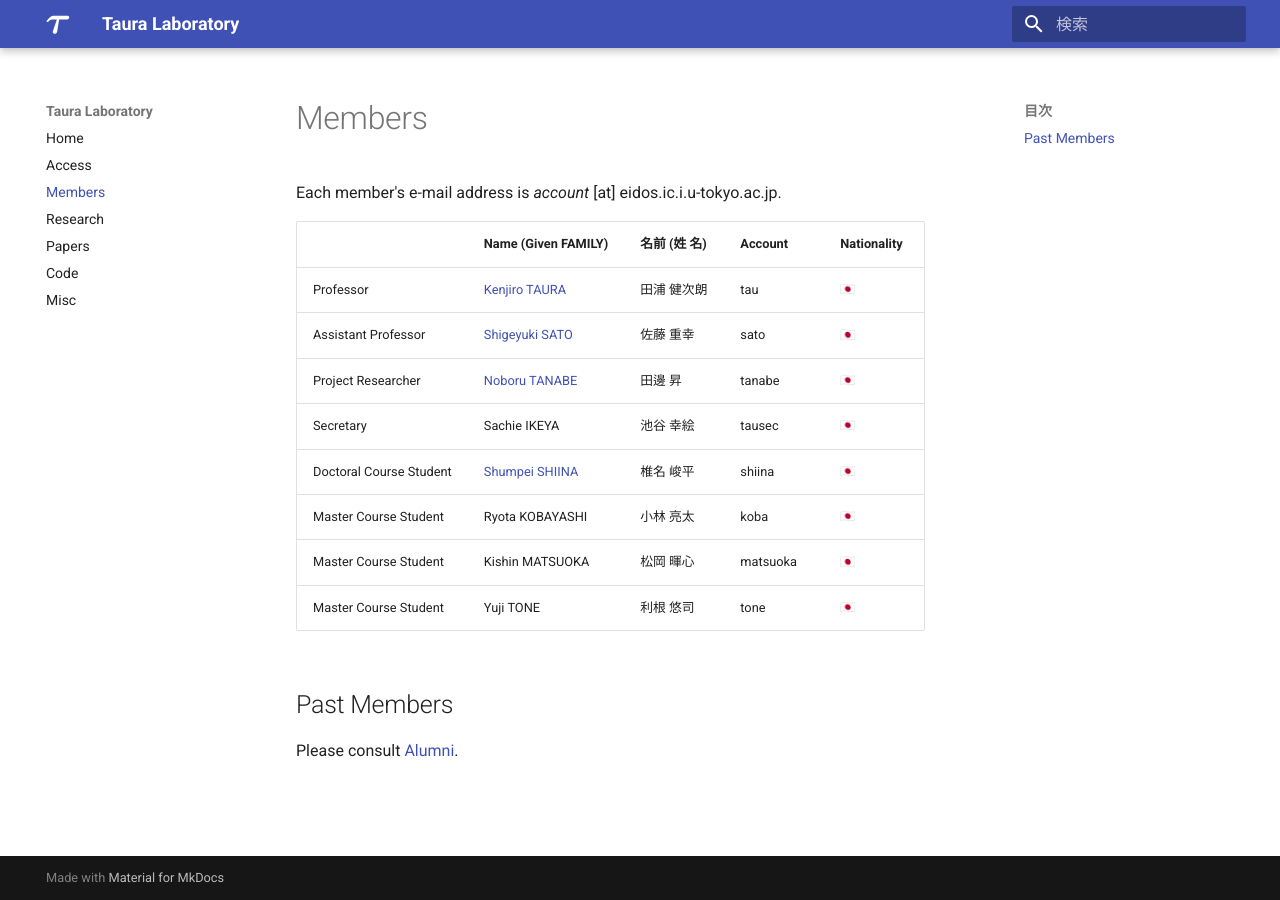
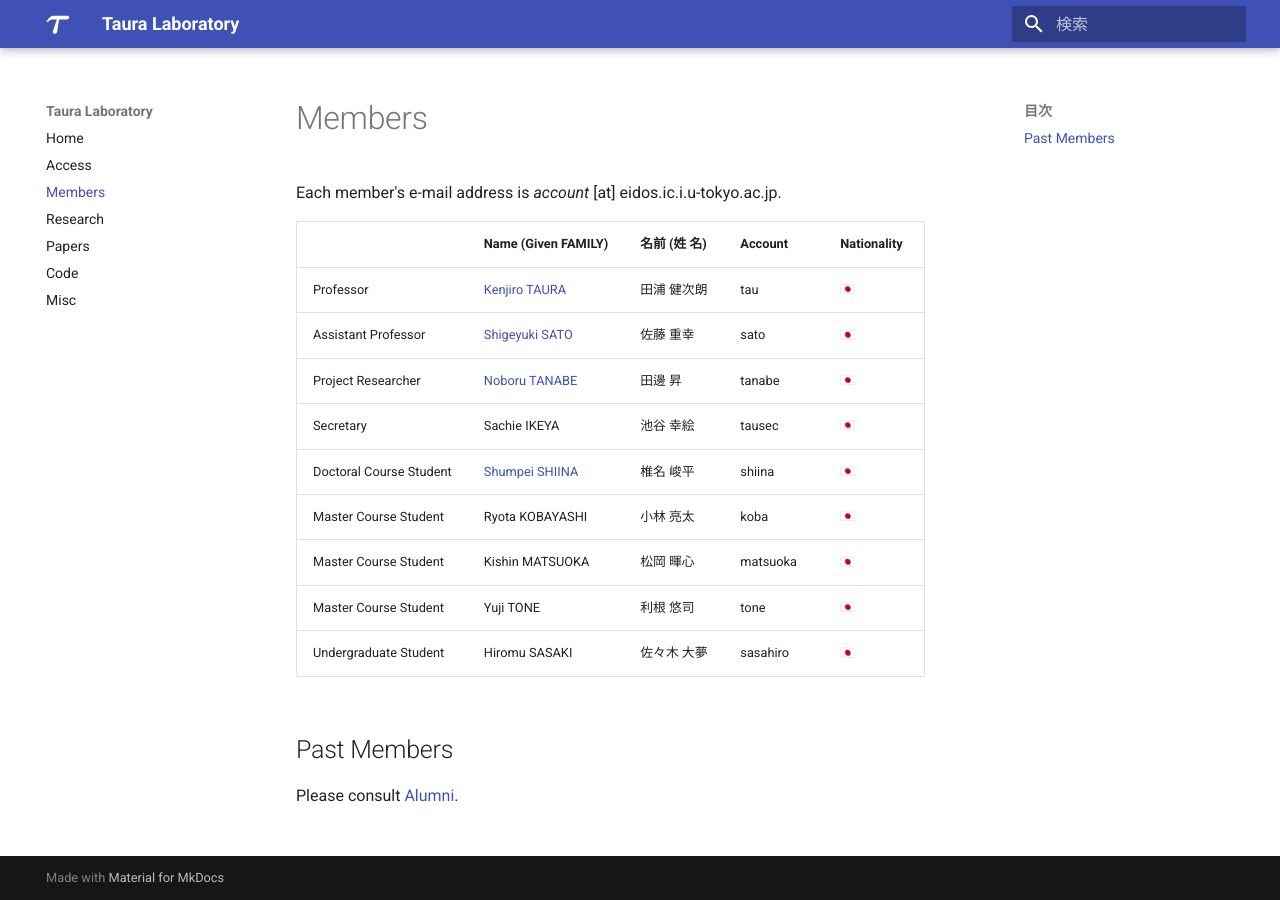
Before and after one commit to Yukayo/taura-lab, an MkDocs documentation site: the page built from docs/members.md, in a window 1280 px wide. Built offline with MkDocs 1.6.1 and Material for MkDocs 9.7.7, drawn with Linux system fonts in a browser that asks for light colours; emoji names are drawn with the system emoji font.

Commit message:
docs: add Hiromu SASAKI to members.md

```diff
--- a/docs/members.md
+++ b/docs/members.md
@@ -12,6 +12,7 @@ Each member's e-mail address is _account_ [at] eidos.ic.i.u-tokyo.ac.jp.
 |Master Course Student|Ryota KOBAYASHI|小林 亮太|koba|:jp:|
 |Master Course Student|Kishin MATSUOKA|松岡 暉心|matsuoka|:jp:|
 |Master Course Student|Yuji TONE|利根 悠司|tone|:jp:|
+|Undergraduate Student|Hiromu SASAKI|佐々木 大夢|sasahiro|:jp:|
 
 ## Past Members
 
```
